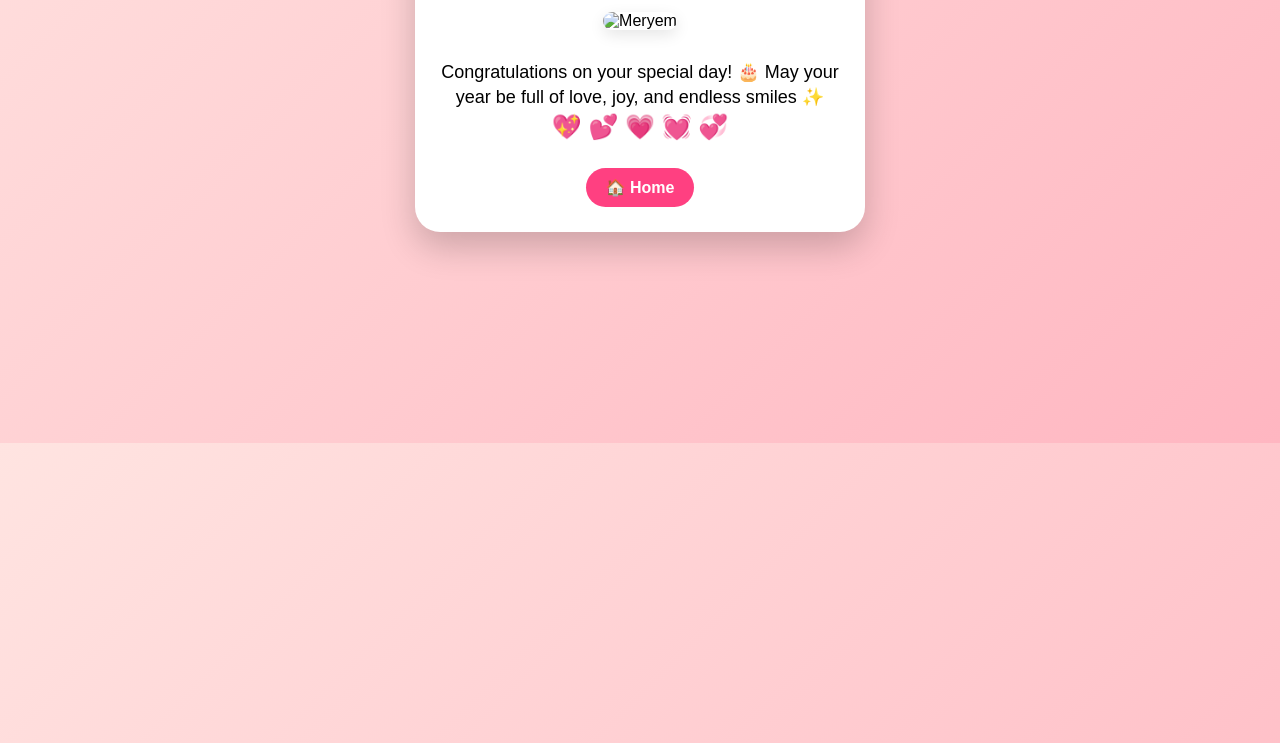
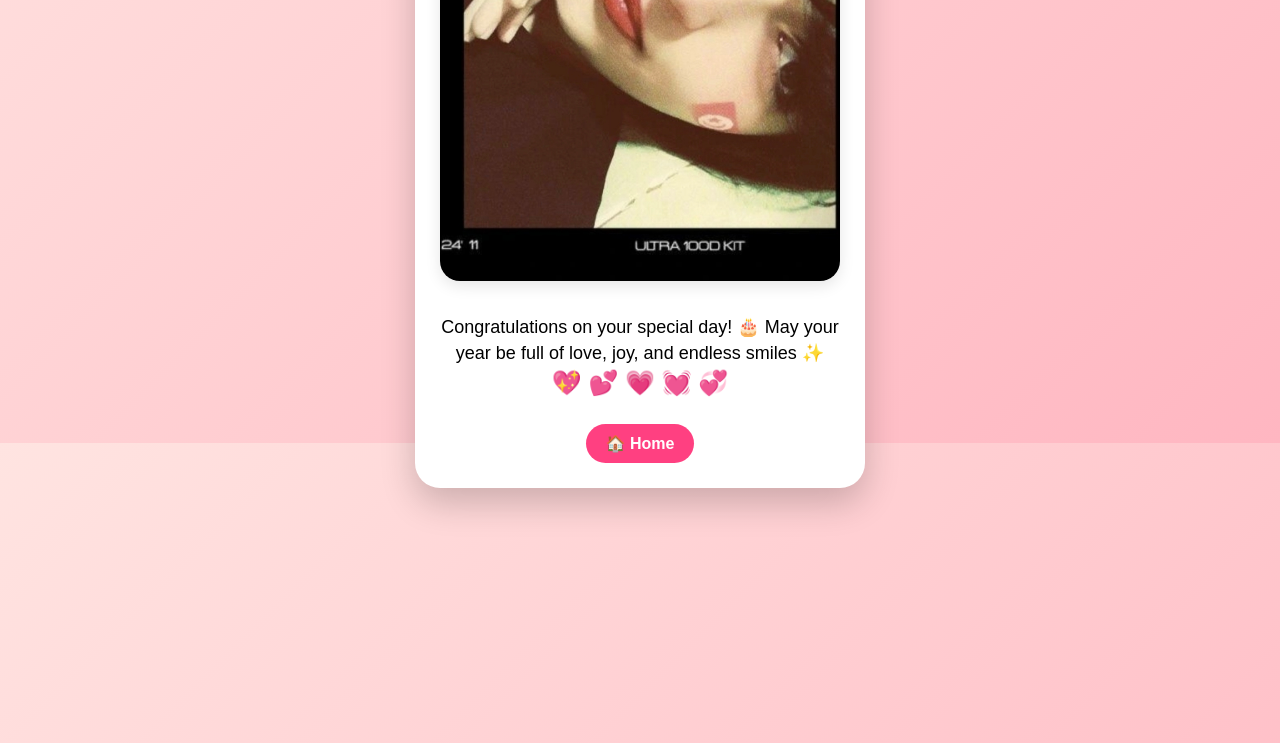
Before and after one commit to ademben93/meryem-birthday, a plain HTML site: page index.html in a window 1280 px wide. Shown: the part 357-1100 px from the top of the page. Drawn offline with Linux system fonts and the light colour scheme.

Commit message:
Update index.html

```diff
--- a/index.html
+++ b/index.html
@@ -102,7 +102,7 @@
   <h1>Happy Birthday 🎉</h1>
   <h2>Meryem 💖</h2>
 
-  <img src="photo.jpg" alt="Meryem">
+  <img src="IMG_20260203_131757.jpg" alt="Meryem">
 
   <p>Congratulations on your special day! 🎂
   May your year be full of love, joy, and endless smiles ✨</p>
```
